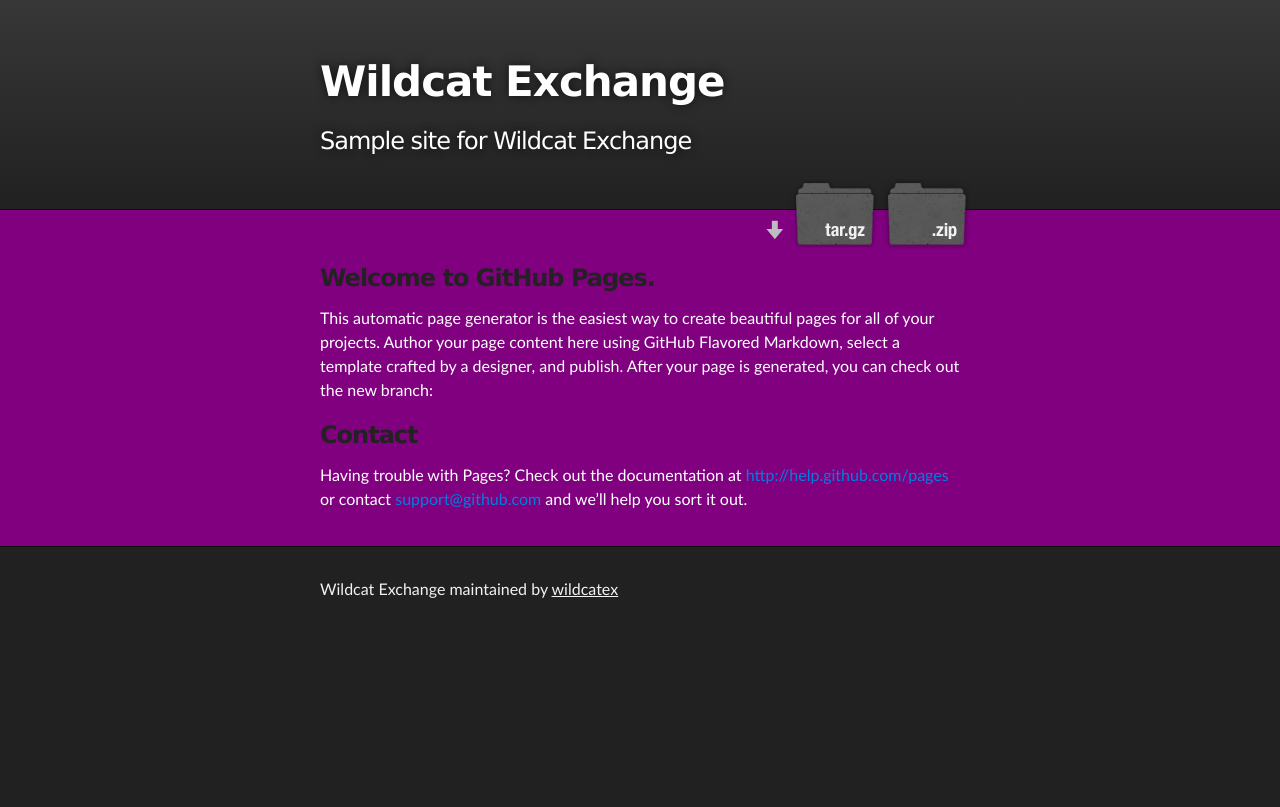
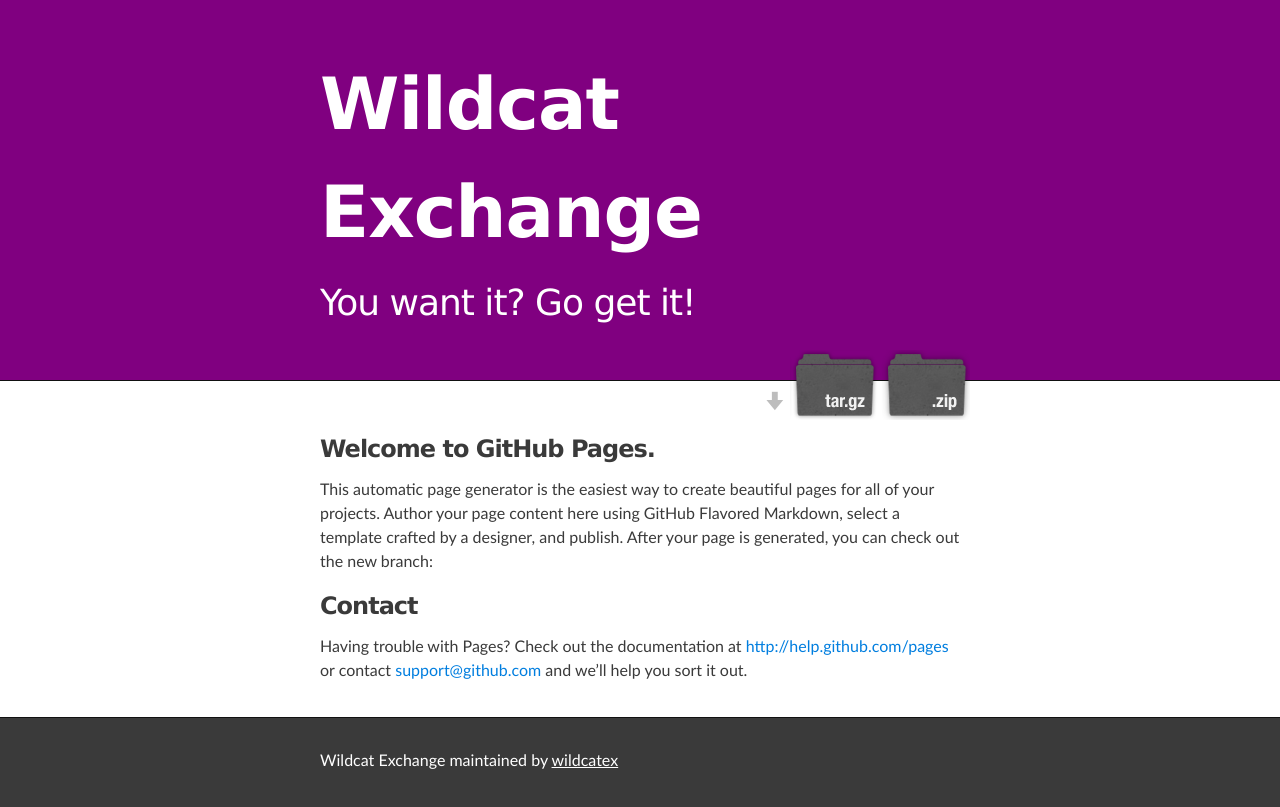
Before and after one commit to wildcatex/WildcatExchange, a plain HTML site: page index.html in a window 1280 px wide. Drawn offline with Linux system fonts and the light colour scheme.

Commit message:
Cleaned up Code
...

```diff
--- a/index.html
+++ b/index.html
@@ -20,7 +20,7 @@
           <a id="forkme_banner" href="https://github.com/wildcatex/WildcatExchange">View on GitHub</a>
           -->
           <h1 id="project_title">Wildcat Exchange</h1>
-          <h2 id="project_tagline">Sample site for Wildcat Exchange</h2>
+          <h2 id="project_tagline">You want it? Go get it!</h2>
 
             <section id="downloads">
               <a class="zip_download_link" href="#">Download this project as a .zip file</a>
@@ -29,6 +29,7 @@
 
         </header>
     </div>
+
 
     <!-- MAIN CONTENT -->
     <div id="main_content_wrap" class="outer">
--- a/stylesheets/stylesheet.css
+++ b/stylesheets/stylesheet.css
@@ -50,8 +50,8 @@ Theme Styles
 
 body {
   box-sizing: border-box;
-  color:#FFFFFF;  /*373737*/
-  background: #212121;
+  color:#3A3A3A;  /*373737*/
+  background: #ffffff;
   font-size: 16px;
   font-family: 'Myriad Pro', Calibri, Helvetica, Arial, sans-serif;
   line-height: 1.5;
@@ -61,7 +61,7 @@ body {
 h1, h2, h3, h4, h5, h6 {
   margin: 10px 0;
   font-weight: 700;
-  color:#222222;
+  color:#3A3A3A;  /*222222*/
   font-family: 'Lucida Grande', 'Calibri', Helvetica, Arial, sans-serif;
   letter-spacing: -1px;
 }
@@ -98,7 +98,7 @@ p {
 }
 
 footer p {
-  color: #f2f2f2;
+  color: #ffffff;
 }
 
 a {
@@ -121,7 +121,7 @@ a {
 a:hover, a:focus {text-decoration: underline;}
 
 footer a {
-  color: #F2F2F2;
+  color: #ffffff;
   text-decoration: underline;
 }
 
@@ -285,12 +285,12 @@ Full-Width Styles
 }
 
 #header_wrap {
-  background: #212121;
-  background: -moz-linear-gradient(top, #373737, #212121);
-  background: -webkit-linear-gradient(top, #373737, #212121);
-  background: -ms-linear-gradient(top, #373737, #212121);
-  background: -o-linear-gradient(top, #373737, #212121);
-  background: linear-gradient(top, #373737, #212121);
+  background: #800080;
+  background: -moz-linear-gradient(top, #800080, #800080);
+  background: -webkit-linear-gradient(top, #800080, #800080);
+  background: -ms-linear-gradient(top, #800080, #800080);
+  background: -o-linear-gradient(top, #800080, #800080);
+  background: linear-gradient(top, #800080, #800080);
 }
 
 #header_wrap .inner {
@@ -299,18 +299,18 @@ Full-Width Styles
 
 #project_title {
   margin: 0;
-  color: #fff;
-  font-size: 42px;
+  color: #ffffff; /*fff*/
+  font-size: 72px;
   font-weight: 700;
-  text-shadow: #111 0px 0px 10px;
+  /*text-shadow: #800080 0px 0px 10px;*/
 }
 
 #project_tagline {
-  color: #fff;
-  font-size: 24px;
+  color: #ffffff;
+  font-size: 36px;
   font-weight: 300;
   background: none;
-  text-shadow: #111 0px 0px 10px;
+  /*text-shadow: #800080 0px 0px 10px;*/
 }
 
 #downloads {
@@ -353,7 +353,7 @@ Full-Width Styles
 }
 /*f2f2f2*/
 #main_content_wrap {
-  background: #800080;
+  background: #ffffff;
   border-top: 1px solid #111;
   border-bottom: 1px solid #111;
 }
@@ -363,7 +363,7 @@ Full-Width Styles
 }
 
 #footer_wrap {
-  background: #212121;
+  background: #3a3a3a;
 }
 
 
```
